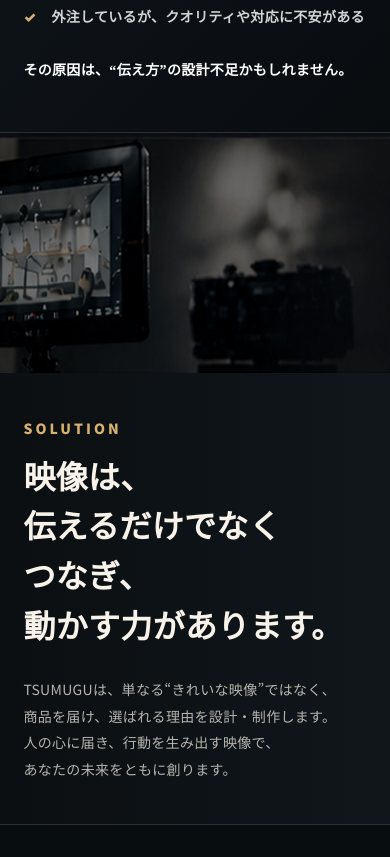
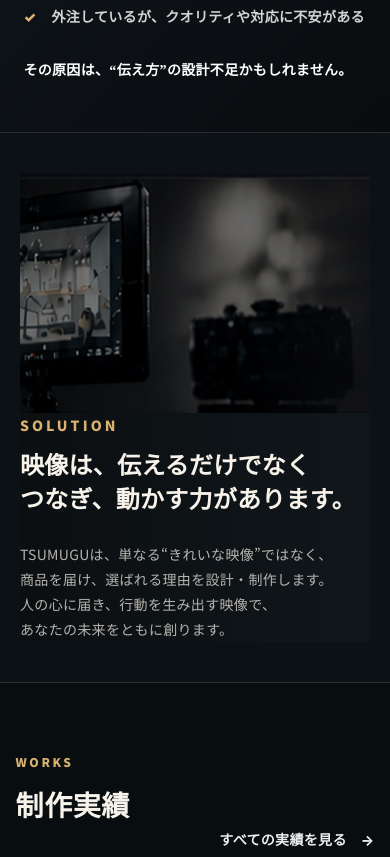
Before and after one commit to tsumugu250701-netizen/tsumugu-lp, a plain HTML site: page index.html in a window 390 px wide. Shown: the part 2387-3244 px from the top of the page. Drawn offline with Linux system fonts and the light colour scheme.

Commit message:
Update styles.css

```diff
--- a/styles.css
+++ b/styles.css
@@ -486,3 +486,31 @@ p{color:var(--muted)}
     margin: 0 auto;
   }
 }
+/* =========================
+   SOLUTIONだけ余白調整（スマホ）
+========================= */
+@media (max-width: 768px){
+
+  .solution-section {
+    padding: 40px 20px;
+  }
+
+  .solution-section .split-content {
+    padding: 0;
+  }
+
+  .solution-section h2 {
+    font-size: 24px;
+    line-height: 1.4;
+  }
+
+  .solution-section p {
+    font-size: 14px;
+    line-height: 1.8;
+  }
+
+}
+.solution-section .inner {
+  max-width: 500px;
+  margin: 0 auto;
+}
```
